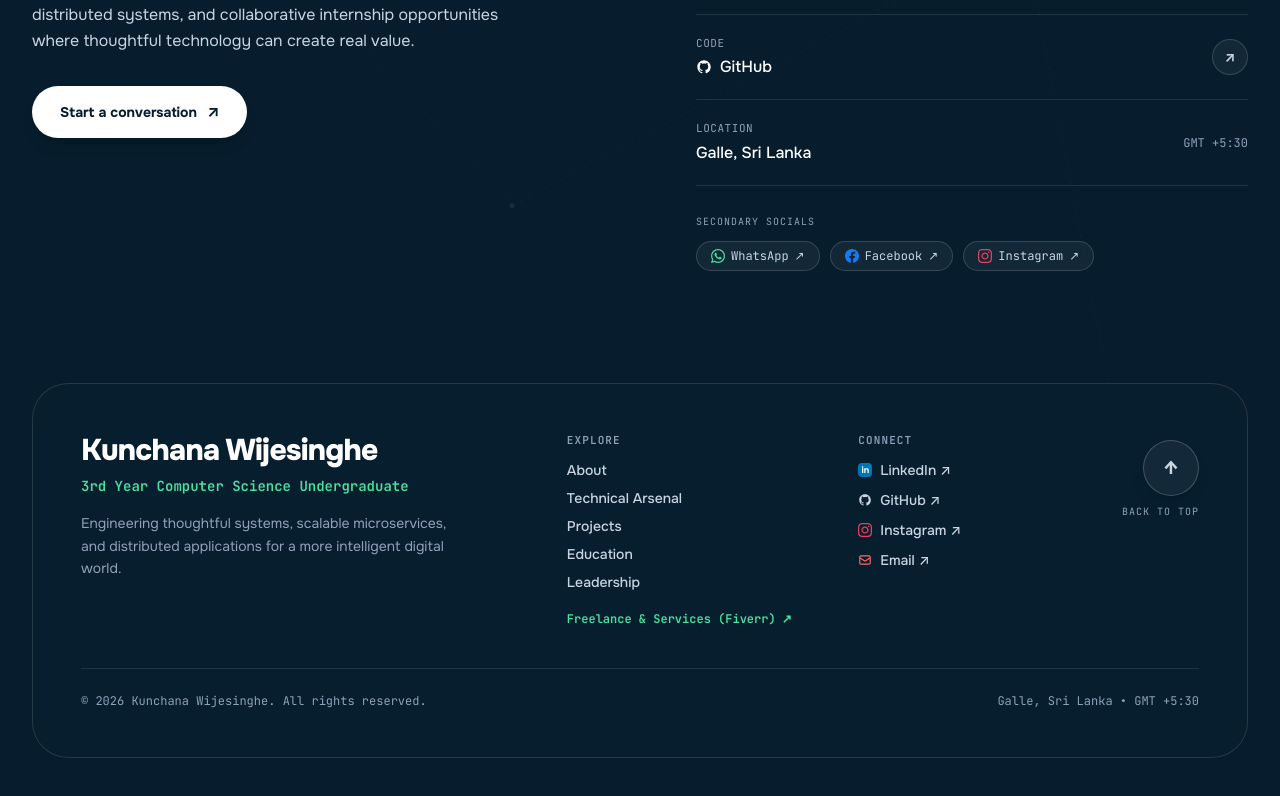
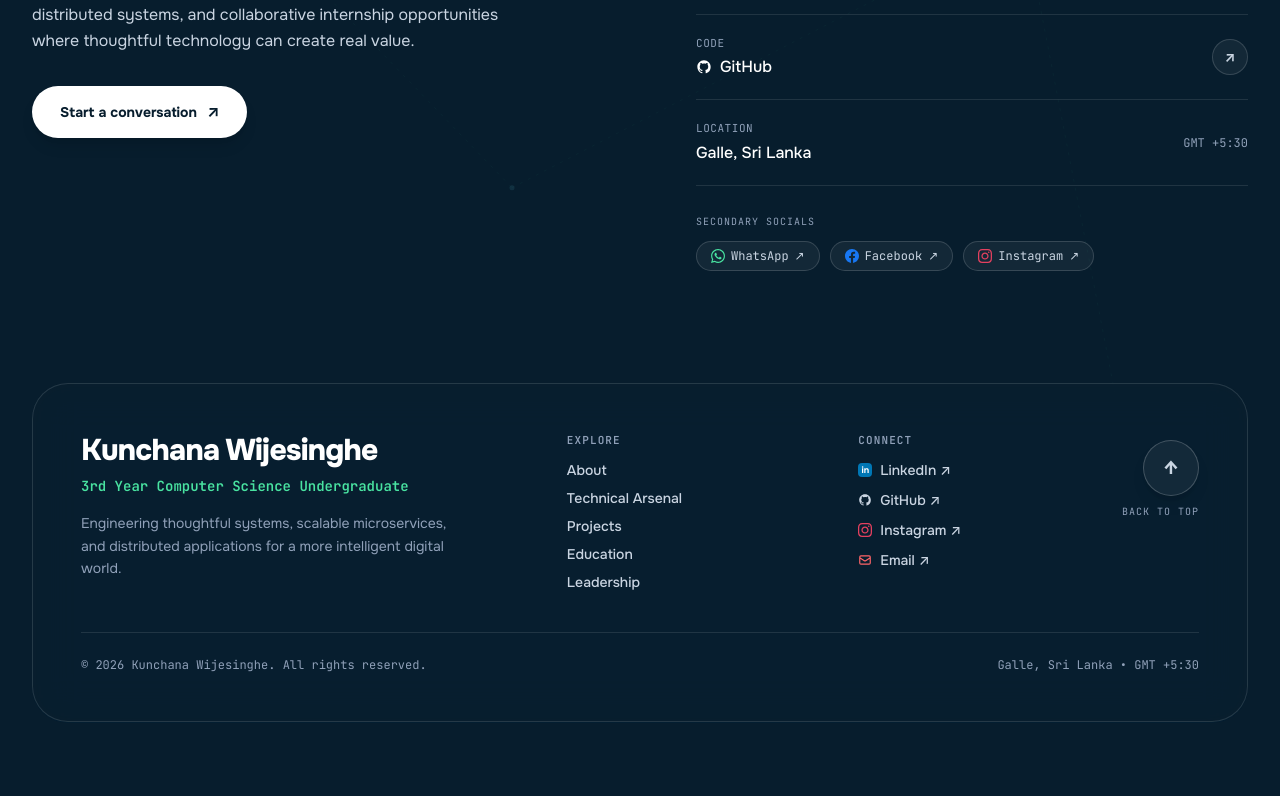
Before and after one commit to Kunchana-Wijesinghe/portfolio, a React (Vite) app: page / in a window 1280 px wide. Shown: the part 8196-8992 px from the top of the page. Built offline with nearby package versions, Linux system fonts and the light colour scheme.

Commit message:
fix(contact): remove Fiverr freelance link from main internship portfolio footer

```diff
--- a/src/sections/Contact.jsx
+++ b/src/sections/Contact.jsx
@@ -349,15 +349,6 @@ export default function Contact() {
                     Leadership
                   </a>
                 </li>
-                <li className="pt-2">
-                  <a
-                    href={`${import.meta.env.BASE_URL}fiverr/`}
-                    className="text-[#49e3a1] hover:text-[#66d8ee] transition-colors inline-flex items-center gap-1.5 font-mono text-xs font-semibold"
-                  >
-                    <span>Freelance &amp; Services (Fiverr)</span>
-                    <span>↗</span>
-                  </a>
-                </li>
               </ul>
             </div>
 
```
